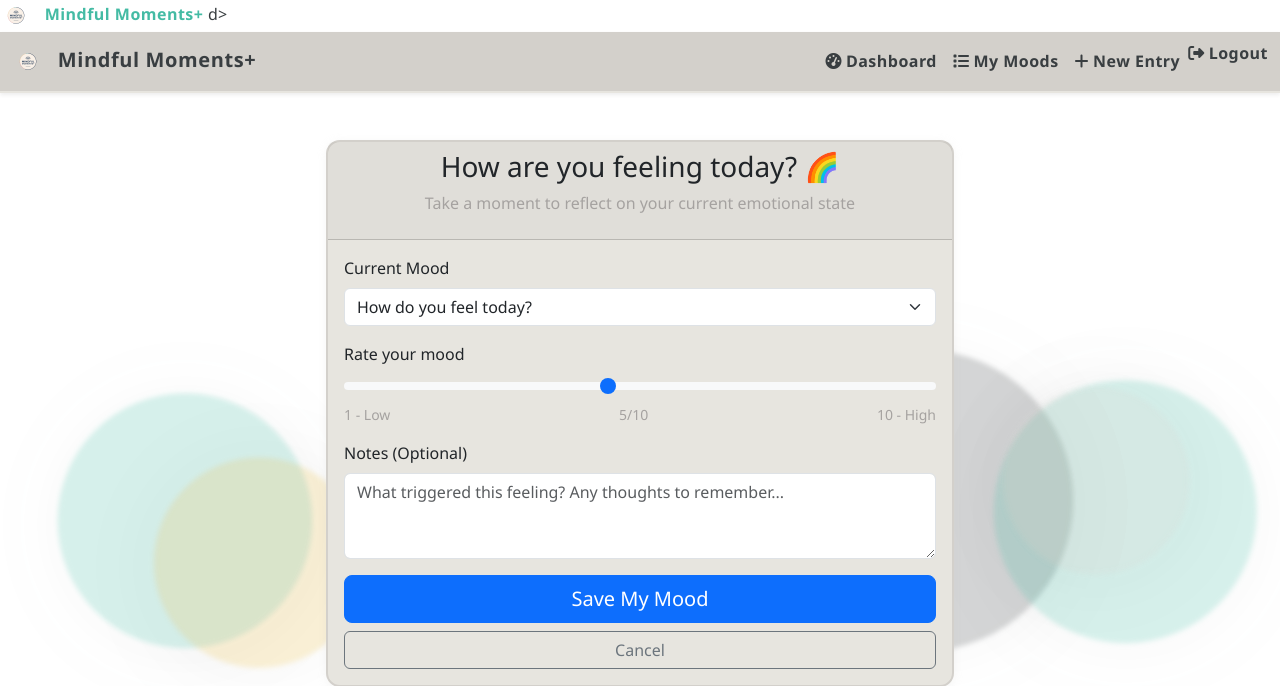
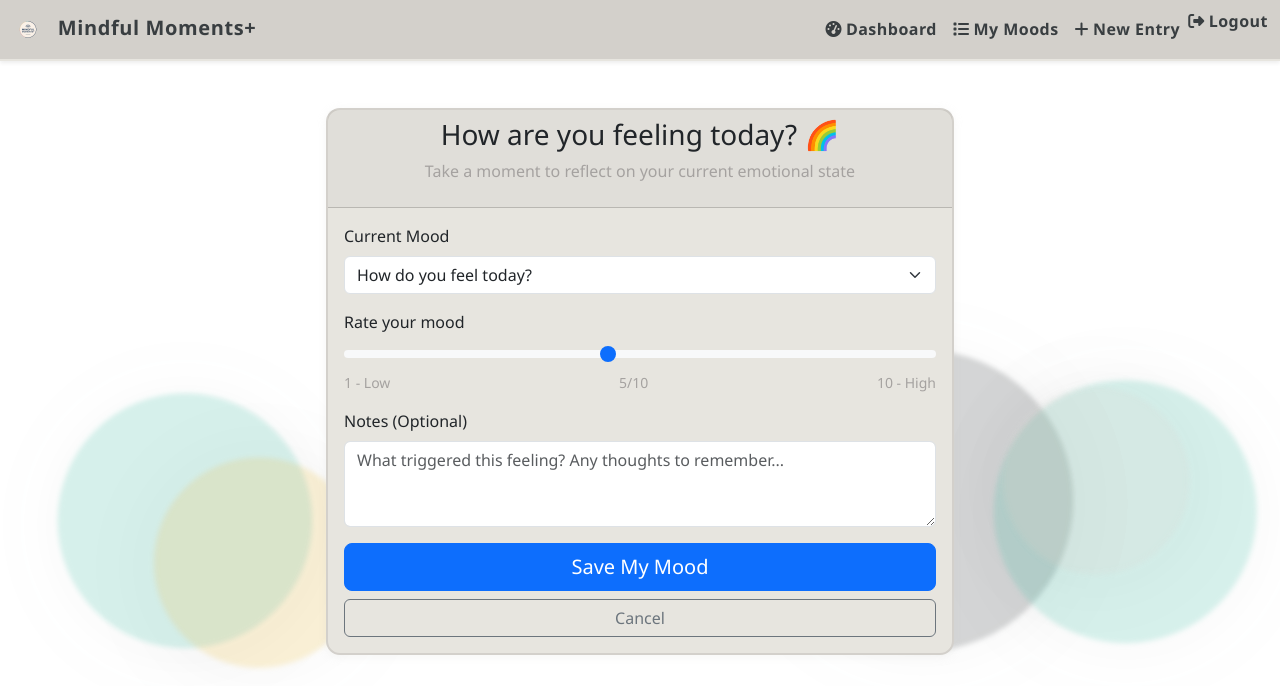
Before and after one commit to ZaenbA/capstone-project, a Django app: page /moods/add/ in a window 1280 px wide. Shown: the top 686 px of the page. Run offline with Django 4.2, Linux system fonts and the light colour scheme; a user stored in the database is signed in; some libraries are stand-ins or nearby versions; some web fonts are replaced.

Commit message:
Fix HTML structure corruption in base template

```diff
--- a/templates/base.html
+++ b/templates/base.html
@@ -1,10 +1,7 @@
 {% load static %}
 <!DOCTYPE html>
 <html lang="en">
-      <a class="navbar-brand fw-bold" href="{% url 'home' %}">
-        <img src="{% static 'images/logo2.png' %}" alt="Mindful Moments+ Logo" width="32" height="32" class="me-2">
-        Mindful Moments+
-      </a>d>
+<head>
   <meta charset="UTF-8">
   <meta http-equiv="X-UA-Compatible" content="IE=edge">
   <meta name="viewport" content="width=device-width, initial-scale=1">
@@ -22,17 +19,16 @@
   <!-- Bootstrap for styling -->
   <link href="https://cdn.jsdelivr.net/npm/bootstrap@5.3.0/dist/css/bootstrap.min.css" rel="stylesheet">
 
-  <!-- Favicons - uncomment when you add favicon files to static/favicons/
-  <link rel="apple-touch-icon" sizes="180x180" href="{% static 'favicons/apple-touch-icon.png' %}">
-  <link rel="icon" type="image/png" sizes="32x32" href="{% static 'favicons/favicon-32x32.png' %}">
-  <link rel="icon" type="image/png" sizes="16x16" href="{% static 'favicons/favicon-16x16.png' %}">
-  <link rel="manifest" href="{% static 'favicons/site.webmanifest' %}">
-  -->
-
   <!-- CSS code -->
   <link rel="stylesheet" href="{% static 'css/style.css' %}">
   <style>
     @import url('https://fonts.googleapis.com/css2?family=Faculty+Glyphic&family=Lato:wght@300;400;700;900&display=swap');
+
+    /* Ensure navbar logo displays correctly */
+    .navbar-brand img {
+      display: inline-block;
+      vertical-align: middle;
+    }
   </style>
 </head>
 <body>
```
